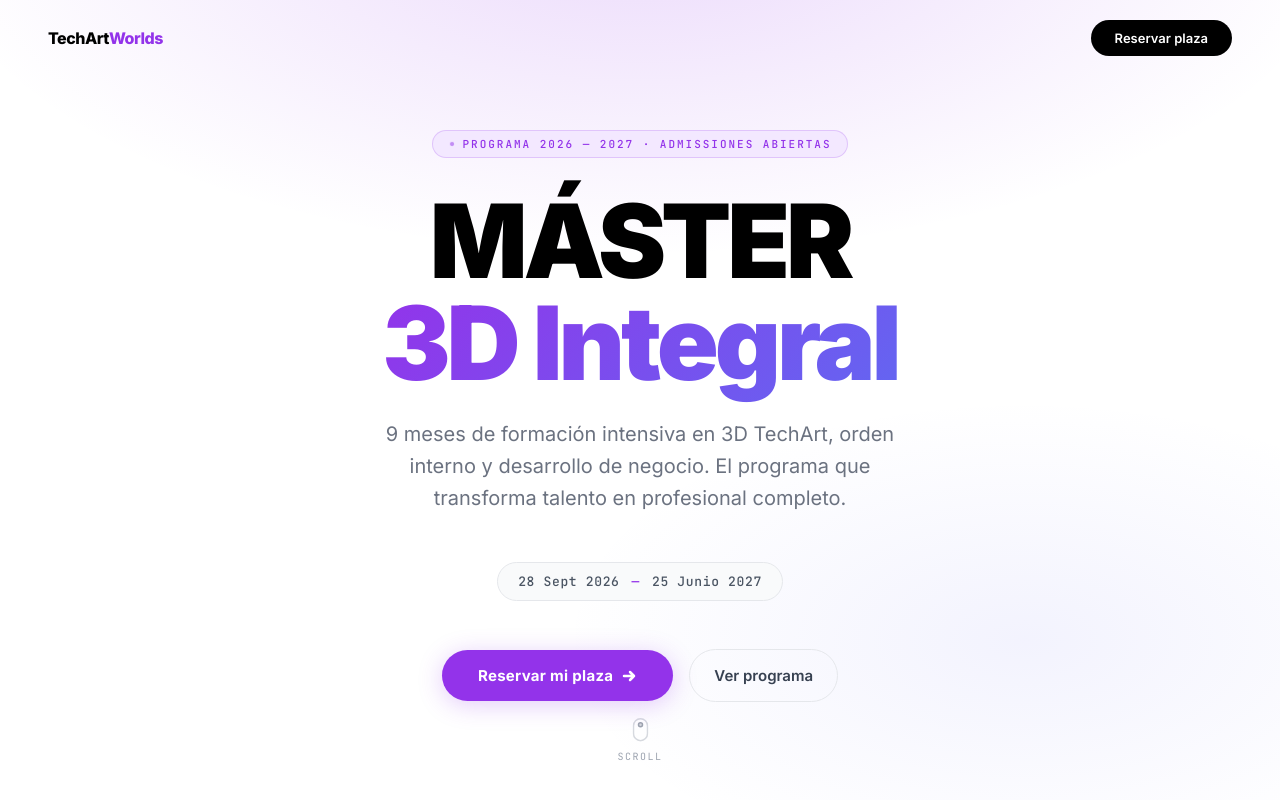
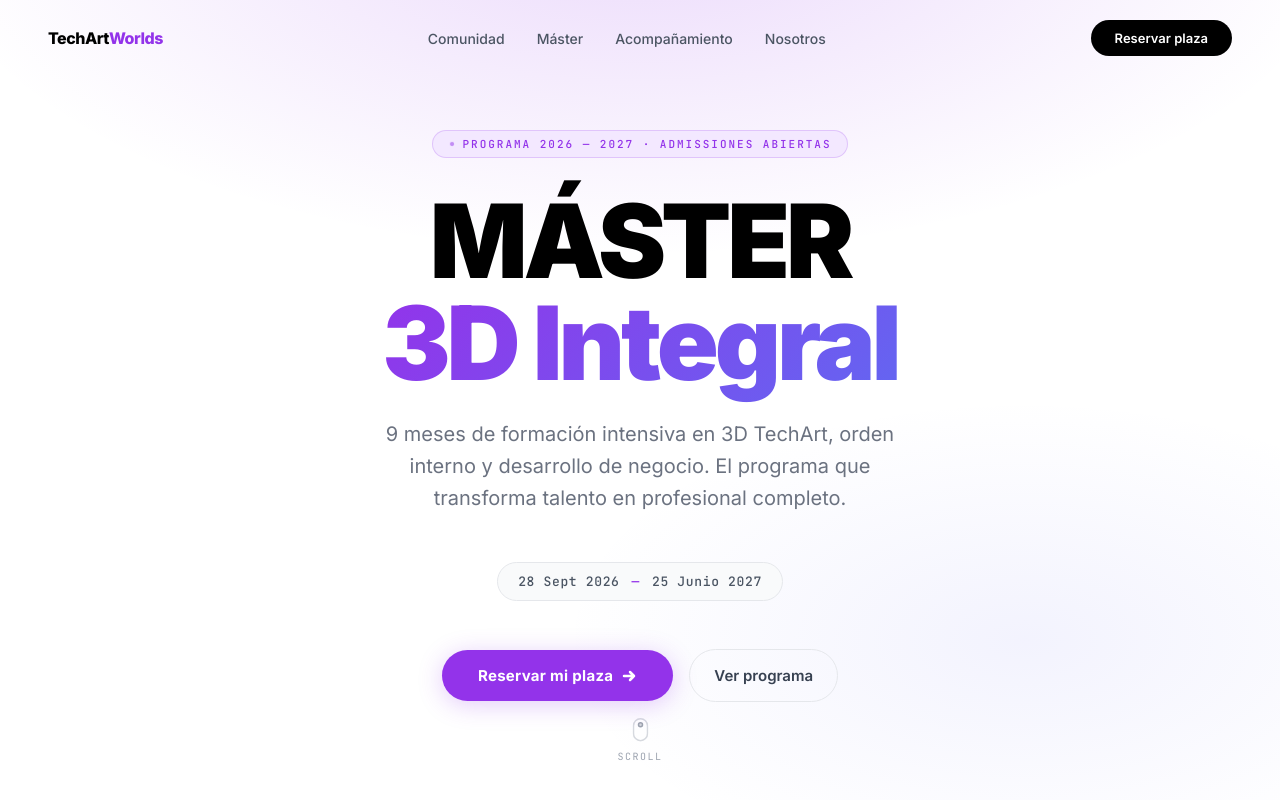
Before and after one commit to vicoyes/master-3d-integral-v2, a website: page techartworlds/master.html in a window 1280 px wide. Shown: the top 800 px of the page. Drawn offline with Linux system fonts and the light colour scheme.

Commit message:
feat: apply Apple-style design to master page with full navigation

```diff
--- a/techartworlds/master.html
+++ b/techartworlds/master.html
@@ -98,6 +98,20 @@
       text-decoration: none;
     }
     .nav-logo span { color: var(--violet-600); }
+    .nav-links {
+      display: flex;
+      align-items: center;
+      gap: 2rem;
+    }
+    .nav-links a {
+      font-family: var(--font-alt);
+      font-size: 0.875rem;
+      font-weight: 500;
+      color: var(--gray-600);
+      text-decoration: none;
+      transition: color 0.2s;
+    }
+    .nav-links a:hover { color: var(--gray-900); }
     .nav-cta {
       font-family: var(--font-alt);
       font-size: 0.8125rem;
@@ -443,7 +457,7 @@
       padding: 2.5rem;
       position: relative;
     }
-    .sesion-card--lun Mie .sesion-card-header {
+    .sesion-card--lunMie .sesion-card-header {
       background: linear-gradient(145deg, #f5f3ff, #ede9fe);
     }
     .sesion-card--marJue .sesion-card-header {
@@ -533,7 +547,6 @@
       object-fit: cover;
       display: block;
     }
-    .individual-content {}
     .individual-features {
       list-style: none;
       margin-top: 1.75rem;
@@ -864,6 +877,12 @@
   <!-- NAVBAR -->
   <nav class="nav" id="nav">
     <a href="index.html" class="nav-logo">TechArt<span>Worlds</span></a>
+    <div class="nav-links">
+      <a href="comunidad.html">Comunidad</a>
+      <a href="master.html">Máster</a>
+      <a href="vamos-contigo.html">Acompañamiento</a>
+      <a href="nosotros.html">Nosotros</a>
+    </div>
     <a href="#cta" class="nav-cta">Reservar plaza</a>
   </nav>
 
```
